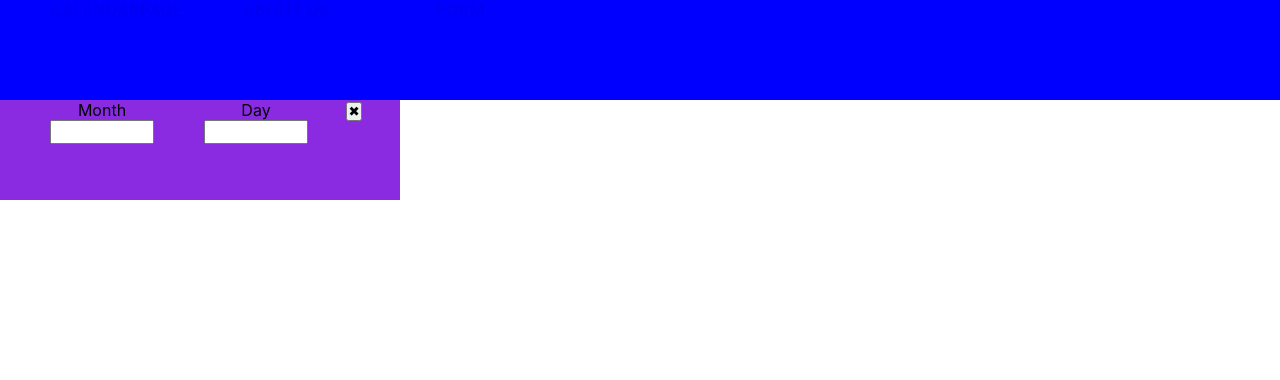
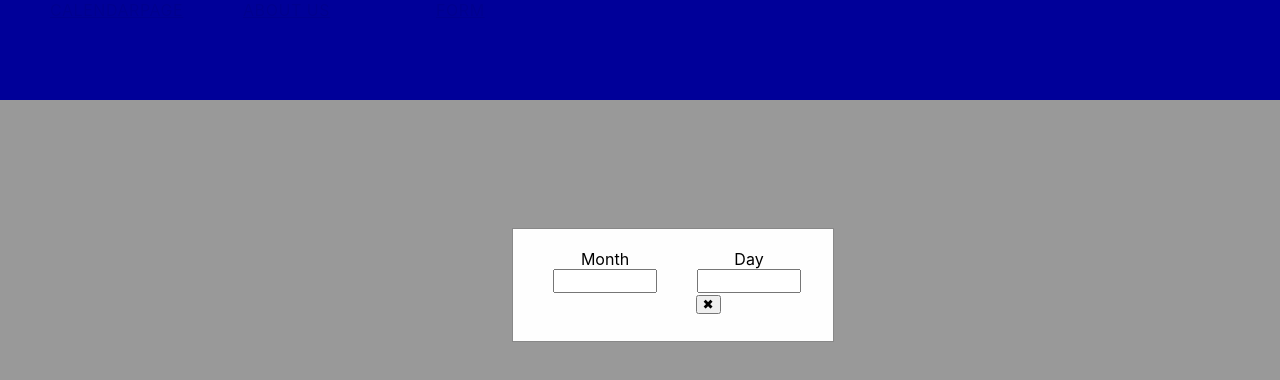
Before and after one commit to IlyaVoitenko/rdevs-test-work, a React (Create React App) app: page /Form in a window 1280 px wide. Shown: the top 380 px of the page. Built offline with nearby package versions, Linux system fonts and the light colour scheme.

Commit message:
added a  modal window

```diff
--- a/src/components/CalendarPage/CalendarPage.js
+++ b/src/components/CalendarPage/CalendarPage.js
@@ -2,8 +2,10 @@ import React from "react";
 import style from "./CalendarPage.module.scss";
 import DaysOfMonth from "./DaysOfMonth/DaysOfMonth";
 import MonthAndYear from "./MonthAndYear/MonthAndYear";
-
+import { useSelector } from "react-redux";
+import Form from "../Form";
 const CalendarPage = () => {
+  const isOpen = useSelector((state) => state.isOpen);
   return (
     <div className={style.container}>
       <div className={style.CalendarDiv}>
@@ -11,6 +13,7 @@ const CalendarPage = () => {
           <MonthAndYear />
           <hr />
           <DaysOfMonth />
+          {isOpen ? <Form /> : null}
         </div>
       </div>
     </div>
--- a/src/components/CalendarPage/DaysOfMonth/Day/Day.js
+++ b/src/components/CalendarPage/DaysOfMonth/Day/Day.js
@@ -1,17 +1,28 @@
-import React from 'react';
-import style from '../DayMonth.module.scss';
-import moment from 'moment';
+import React from "react";
+import style from "../DayMonth.module.scss";
+import moment from "moment";
+import { useDispatch } from "react-redux";
 
 const Day = ({ fullDate }) => {
+  const dispatch = useDispatch();
   return (
     <button
       className={style.btnDay}
       key={fullDate}
       onClick={() => {
-        console.log(fullDate);
+        let year = fullDate.split("-")[2];
+        let month = fullDate.split("-")[1];
+        let day = fullDate.split("-")[0];
+        let dayOfWeek = moment(`${year}-${month}-${day}`).format("dddd");
+        let nameMonth = moment(`${year}-${month}-${day}`).format("MMMM");
+        let dataDayNumberAndNameTheDay = `${day}th ${dayOfWeek}`;
+        dispatch({
+          type: "openForm",
+          payload: { day: dataDayNumberAndNameTheDay, month: nameMonth },
+        });
       }}
     >
-      {moment(fullDate, 'DD-MM-YYYY').date()}
+      {moment(fullDate, "DD-MM-YYYY").date()}
     </button>
   );
 };
--- a/src/components/Form/Form.js
+++ b/src/components/Form/Form.js
@@ -1,21 +1,37 @@
 import React from "react";
 import style from "./Form.module.scss";
+import { useSelector, useDispatch } from "react-redux";
 const Form = () => {
+  const dispatch = useDispatch();
+  const data = useSelector((state) => state.data);
+  const { day, month } = data;
   return (
-    <div className={style.windowForm}>
-      <label>
+    <div id={style.myModal} className={style.modal}>
+      <div className={style.modalContent}>
+        <label className={style.labelMonth}>
           Month
           <p>
-          <input className={style.inputForm}></input>
+            <input className={style.inputForm} placeholder={month}></input>
           </p>
         </label>
-      <label>
+        <label className={style.labelDay}>
           Day
           <p>
-          <input className={style.inputForm}></input>
+            <input className={style.inputForm} placeholder={day}></input>
           </p>
         </label>
-      <button className={style.btnCloseWindow}> &#10006;</button>
+        <button
+          className={style.btnCloseWindow}
+          onClick={() => {
+            dispatch({
+              type: "closeForm",
+            });
+          }}
+        >
+          {" "}
+          &#10006;
+        </button>
+      </div>
     </div>
   );
 };
--- a/src/components/Form/Form.module.scss
+++ b/src/components/Form/Form.module.scss
@@ -1,15 +1,35 @@
-.btnCloseWindow {
-}
-.windowForm {
-  height: 100px;
-  width: 400px;
-  background-color: blueviolet;
-}
-.windowForm label {
-  padding-left: 50px;
-  float: left;
-}
 .inputForm {
   width: 100px;
   height: 20px;
 }
+.modal {
+  position: fixed;
+  z-index: 1;
+  padding-top: 100px;
+  left: 0;
+  top: 0;
+  width: 100%;
+  height: 100%;
+  overflow: auto;
+  background-color: rgb(0, 0, 0);
+  background-color: rgba(0, 0, 0, 0.4);
+}
+.modalContent {
+  background-color: #fefefe;
+  margin: auto;
+  border: 1px solid #888;
+  margin-left: 40%;
+  margin-top: 10%;
+  width: 25%;
+  height: 14%;
+}
+.modalContent label {
+  float: left;
+  margin-top: 20px;
+  margin-left: 40px;
+}
+.btnCloseWindow {
+  width: 25px;
+  margin-bottom: 50px;
+  margin-left: 70px;
+}
--- a/src/store.js
+++ b/src/store.js
@@ -5,6 +5,8 @@ let initialState = {
   dateMonthYear: "",
   currentMonth: moment().month() + 1,
   currentYear: moment().year(),
+  isOpen: false,
+  data: {},
 };
 const reducer = (state = initialState, action) => {
   switch (action.type) {
@@ -20,6 +22,14 @@ const reducer = (state = initialState, action) => {
       return { ...state, currentMonth: state.currentMonth + 1 };
     case "decrementMonth":
       return { ...state, currentMonth: state.currentMonth - 1 };
+    case "openForm":
+      return {
+        ...state,
+        isOpen: (state.isOpen = true),
+        data: { day: action.payload.day, month: action.payload.month },
+      };
+    case "closeForm":
+      return { ...state, isOpen: (state.isOpen = false), data: null };
     default:
       return state;
   }
```
Lines whose indentation alone changed are shown as unchanged.
